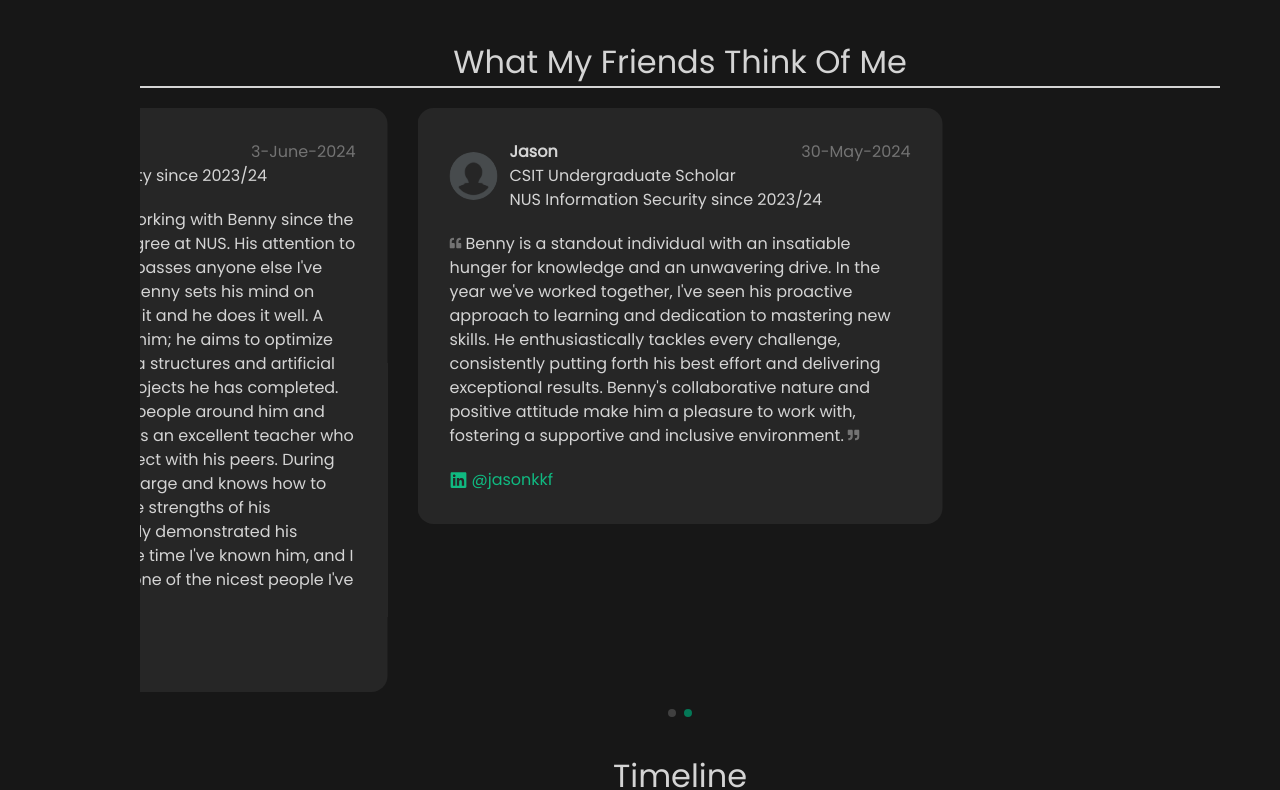
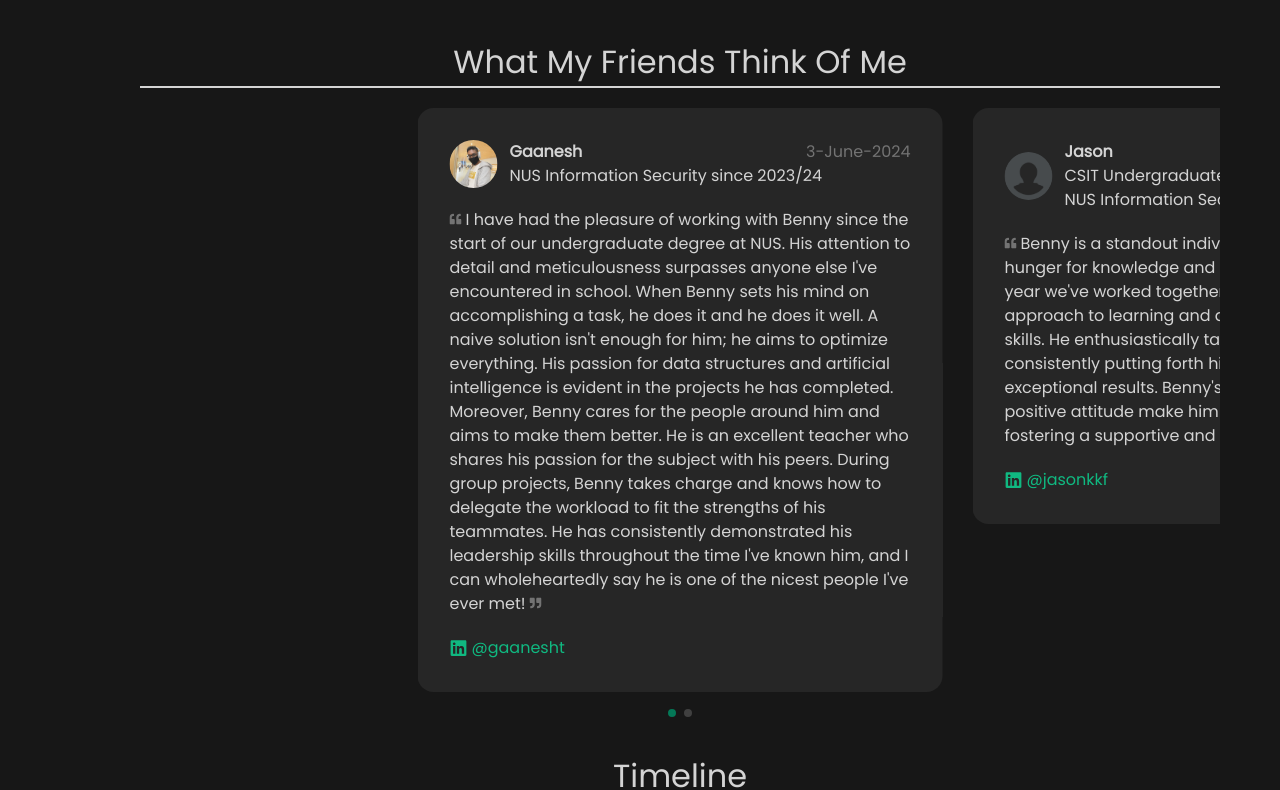
Before and after one commit to Shamanbenny/SneakyOwl, a Next.js app: page /about in a window 1280 px wide. Shown: the part 842-1632 px from the top of the page. Built offline with nearby package versions, Linux system fonts and the light colour scheme.

Commit message:
Minor change to About Reviews

```diff
--- a/app/components/AboutReviews.tsx
+++ b/app/components/AboutReviews.tsx
@@ -93,7 +93,7 @@ const AboutReviews = () => {
         ref={mySwiper}
         mousewheel={false}
         speed={500}
-        initialSlide={1}
+        initialSlide={0}
         centeredSlides={true}
         autoHeight={false}
         pagination={{
```
